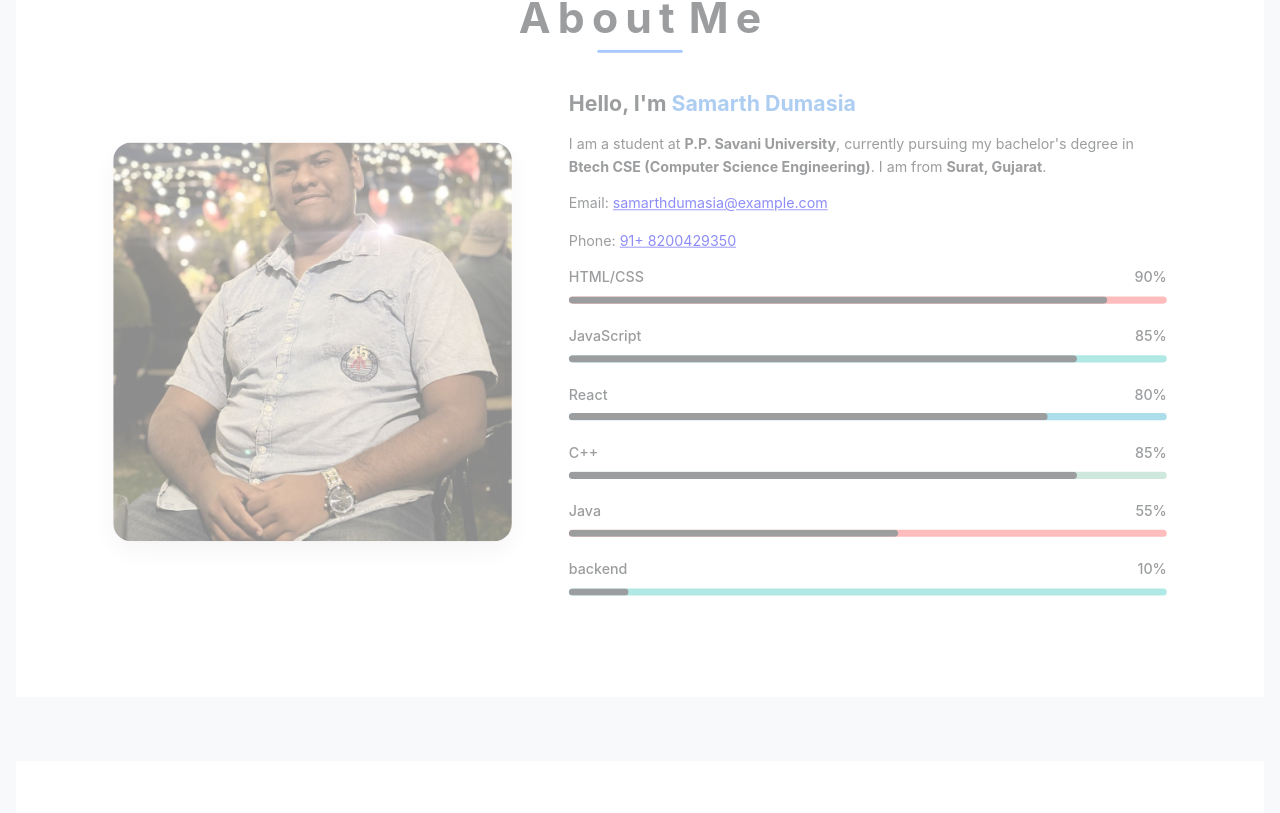
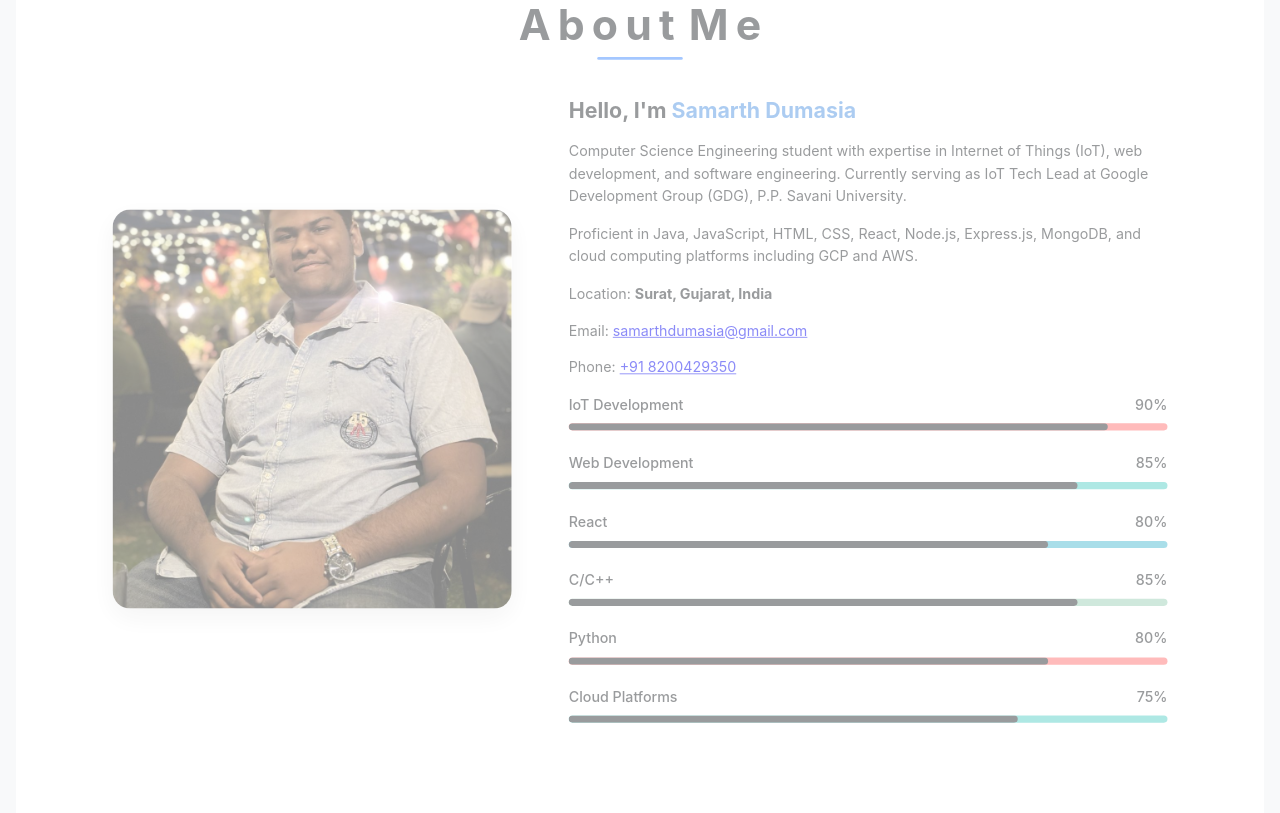
Before and after one commit to SamarthDumasia/samarth-portfolio, a React (Vite) app: page / in a window 1280 px wide. Shown: the part 1007-1820 px from the top of the page. Built offline with nearby package versions, Linux system fonts and the light colour scheme.

Commit message:
Update portfolio content to match latest resume

```diff
--- a/src/sections/about.jsx
+++ b/src/sections/about.jsx
@@ -15,12 +15,12 @@ const About = () => {
   const scale = useTransform(scrollYProgress, [0, 0.5, 1], [0.8, 1, 0.8]);
 
   const skillData = [
-    { name: "HTML/CSS", level: 90, color: "#FF6B6B" },
-    { name: "JavaScript", level: 85, color: "#4ECDC4" },
+    { name: "IoT Development", level: 90, color: "#FF6B6B" },
+    { name: "Web Development", level: 85, color: "#4ECDC4" },
     { name: "React", level: 80, color: "#45B7D1" },
-    { name: "C++", level: 85, color: "#96CEB4" },
-    { name: "Java", level: 55, color: "#FF6B6B" },
-    { name: "backend", level: 10, color: "#4ECDC4" },
+    { name: "C/C++", level: 85, color: "#96CEB4" },
+    { name: "Python", level: 80, color: "#FF6B6B" },
+    { name: "Cloud Platforms", level: 75, color: "#4ECDC4" },
   ];
 
   return (
@@ -100,10 +100,20 @@ const About = () => {
               Hello, I'm <span className="highlight">Samarth Dumasia</span>
             </motion.h3>
             <p>
-              I am a student at <strong>P.P. Savani University</strong>, currently pursuing my bachelor's degree in <strong>Btech CSE (Computer Science Engineering)</strong>. I am from <strong>Surat, Gujarat</strong>.
+              Computer Science Engineering student with expertise in Internet of Things (IoT),
+              web development, and software engineering. Currently serving as IoT Tech Lead at
+              Google Development Group (GDG), P.P. Savani University.
             </p>
-            <p>Email: <a href="mailto:samarthdumasia@example.com">samarthdumasia@example.com</a></p>
-            <p>Phone: <a href="tel:+918200429350">91+ 8200429350</a></p>
+            <p>
+              Proficient in Java, JavaScript, HTML, CSS, React, Node.js, Express.js, MongoDB,
+              and cloud computing platforms including GCP and AWS.
+            </p>
+
+            <div className="contact-info">
+              <p>Location: <strong>Surat, Gujarat, India</strong></p>
+              <p>Email: <a href="mailto:samarthdumasia@gmail.com">samarthdumasia@gmail.com</a></p>
+              <p>Phone: <a href="tel:+918200429350">+91 8200429350</a></p>
+            </div>
 
             <div className="skills-container">
               {skillData.map((skill, index) => (
--- a/src/sections/experience.jsx
+++ b/src/sections/experience.jsx
@@ -2,48 +2,61 @@
 import './sections.css';
 
 const Experience = () => {
+  const experiences = [
+    {
+      title: "IoT Tech Lead",
+      company: "Google Development Group (GDG)",
+      location: "P.P. Savani University",
+      period: "2024 - 2025",
+      responsibilities: [
+        "Lead and mentor 10+ peers in IoT development projects",
+        "Organize workshops and technical sessions on IoT technologies",
+        "Provide technical guidance on embedded systems and IoT protocols"
+      ]
+    },
+    {
+      title: "Project Team Leader",
+      company: "Eyes On Wheels Project",
+      location: "P.P. Savani University",
+      period: "2024",
+      responsibilities: [
+        "Led cross-functional team of 5 members in IoT-based safety solution",
+        "Managed project timeline and secured funding of INR 35,000",
+        "Coordinated with university administration and stakeholders"
+      ]
+    },
+    {
+      title: "Active Member",
+      company: "Entrepreneur Business Club (EBC)",
+      location: "P.P. Savani University",
+      period: "2023 - Present",
+      responsibilities: [
+        "Contributing to 2 startup projects focused on technology innovation",
+        "Collaborate with entrepreneurial teams on business development",
+        "Participate in networking events and workshops"
+      ]
+    }
+  ];
+
   return (
     <section className="experience-section">
       <h2>Work Experience</h2>
       <div className="timeline">
-        <div className="timeline-item">
-          <div className="timeline-dot"></div>
-          <div className="timeline-content">
-            <h3>IOT Lead  </h3>
-            <h4>Google Development Group (GDG)</h4>
-            <p className="timeline-date">2022 - 2023</p>
-            <p>
-              In my 3rd year of Btech, I am leading the IOT team at GDG.
-              I am responsible for organizing workshops and events related to IOT.
-            </p>
+        {experiences.map((experience, index) => (
+          <div className="timeline-item" key={index}>
+            <div className="timeline-dot"></div>
+            <div className="timeline-content">
+              <h3>{experience.title}</h3>
+              <h4>{experience.company}</h4>
+              <p className="timeline-date">{experience.period}</p>
+              <p>
+                {experience.responsibilities.map((resp, idx) => (
+                  <span key={idx}>{resp}</span>
+                ))}
+              </p>
+            </div>
           </div>
-        </div>
-
-        <div className="timeline-item">
-          <div className="timeline-dot"></div>
-          <div className="timeline-content">
-            <h3>SSIP</h3>
-            <h4>Eyes On Wheels</h4>
-            <p className="timeline-date">2022 - 2023</p>
-            <p>
-              I am working on a project called Eyes On Wheels, which is an IOT-based project.
-              The goal of this project is to help to reduce the number of accidents on roads using IOT devices,
-              which detects Eyes to ensure that the driver is sleepy or not and if yes it alerts the driver by a beeping sound.
-            </p>
-          </div>
-        </div>
-        <div className="timeline-item">
-          <div className="timeline-dot"></div>
-          <div className="timeline-content">
-            <h3>Intership</h3>
-            <h4>Company Name</h4>
-            <p className="timeline-date">2022 - future</p>
-            <p>
-              soon I will be placed in a company for my internship.
-              I am looking for a company where I can learn and grow my skills.
-            </p>
-          </div>
-        </div>
+        ))}
       </div>
     </section>
   );
--- a/src/sections/projects.jsx
+++ b/src/sections/projects.jsx
@@ -9,68 +9,46 @@ const Projects = () => {
   // Sample project data - replace with your actual projects
   const projects = [
     {
-      id: 1,
-      title: 'Hogwarts hat sorting Game',
-      description: 'An android game which is a personality based quize and gives house based on that  result.',
-      image: 'https://source.unsplash.com/random/600x400/?ecommerce',
-      category: ['android studio', 'java'],
-      link: '#',
-      github: '#'
+      title: "Eyes On Wheels - IoT Drowsiness Detection",
+      description: "Led development of IoT-based drowsiness detection system for road safety. Integrated sensors with ML and computer vision for real-time detection. Secured INR 35,000 SSIP grant.",
+      image: "/images/projects/eyes-on-wheels.jpg",
+      tags: ["IoT", "ML", "Computer Vision", "Arduino"],
+      github: "https://github.com/samarthdumasia/eyes-on-wheels",
+      live: "#"
     },
     {
-      id: 2,
-      title: 'Portfolio Website',
-      description: 'A personal portfolio website showcasing my skills and projects.',
-      image: 'https://source.unsplash.com/random/600x400/?portfolio',
-      category: ['react', 'css'],
-      link: '#',
-      github: '#'
+      title: "Mute's Speaker - Sign Language Translator",
+      description: "Engineered real-time hand sign recognition system enabling communication for mute individuals. Implemented computer vision algorithms for gesture-to-speech translation.",
+      image: "/images/projects/mutes-speaker.jpg",
+      tags: ["Computer Vision", "IoT", "ML", "Python"],
+      github: "https://github.com/samarthdumasia/mutes-speaker",
+      live: "#"
     },
     {
-      id: 3,
-      title: 'Eyes On Wheels',
-      description: 'An IOT based project aimed to reduce road accidents.',
-      image: 'https://source.unsplash.com/random/600x400/?tasks',
-      category: ['IOT', 'Raspberry PI'],
-      link: '#',
-      github: '#'
+      title: "Smart Home Monitoring System",
+      description: "Developed IoT-based home automation system with remote monitoring, voice control via Alexa/Google Assistant, and MQTT integration through Arduino IoT Cloud.",
+      image: "/images/projects/smart-home.jpg",
+      tags: ["IoT", "Arduino Cloud", "MQTT", "Automation"],
+      github: "https://github.com/samarthdumasia/smart-home",
+      live: "#"
     },
     {
-      id: 4,
-      title: 'E-commerce Mushroom Website',
-      description: 'An e-commerce website for selling mushrooms with a user-friendly interface.',
-      image: 'https://source.unsplash.com/random/600x400/?weather',
-      category: ['javascript', 'api'],
-      link: '#',
-      github: '#'
-    },
-    {
-      id: 5,
-      title: 'Blog Platform',
-      description: 'A content management system for creating and publishing blog posts.',
-      image: 'https://source.unsplash.com/random/600x400/?blog',
-      category: ['node', 'mongodb'],
-      link: '#',
-      github: '#'
-    },
-    {
-      id: 6,
-      title: 'Chat Application',
-      description: 'Real-time chat application with private messaging.',
-      image: 'https://source.unsplash.com/random/600x400/?chat',
-      category: ['react', 'node', 'socket'],
-      link: '#',
-      github: '#'
+      title: "Inventory Management System",
+      description: "Full-stack web application using React, Tailwind CSS, Express.js, Node.js, and MongoDB. Implemented RESTful APIs and responsive UI design.",
+      image: "/images/projects/inventory.jpg",
+      tags: ["React", "Node.js", "MongoDB", "Express"],
+      github: "https://github.com/samarthdumasia/inventory-manager",
+      live: "#"
     }
   ];
 
   // Get unique categories for filter buttons
-  const categories = ['all', ...new Set(projects.flatMap(project => project.category))];
+  const categories = ['all', ...new Set(projects.flatMap(project => project.tags))];
 
   // Filter projects based on selected category
   const filteredProjects = filter === 'all'
     ? projects
-    : projects.filter(project => project.category.includes(filter));
+    : projects.filter(project => project.tags.includes(filter));
 
   return (
     <section className="projects-section">
@@ -108,7 +86,7 @@ const Projects = () => {
                   <a href={project.github} target="_blank" rel="noopener noreferrer">
                     <i className="fab fa-github"></i>
                   </a>
-                  <a href={project.link} target="_blank" rel="noopener noreferrer">
+                  <a href={project.live} target="_blank" rel="noopener noreferrer">
                     <i className="fas fa-external-link-alt"></i>
                   </a>
                 </div>
@@ -117,9 +95,9 @@ const Projects = () => {
                 <h3>{project.title}</h3>
                 <p>{project.description}</p>
                 <div className="project-tags">
-                  {project.category.map(cat => (
-                    <span key={cat} className="project-tag">
-                      {cat}
+                  {project.tags.map(tag => (
+                    <span key={tag} className="project-tag">
+                      {tag}
                     </span>
                   ))}
                 </div>
```
Also changed, not shown: src/sections/projects.css (added), 1 other file (tests, documents, lock files or other folders).
